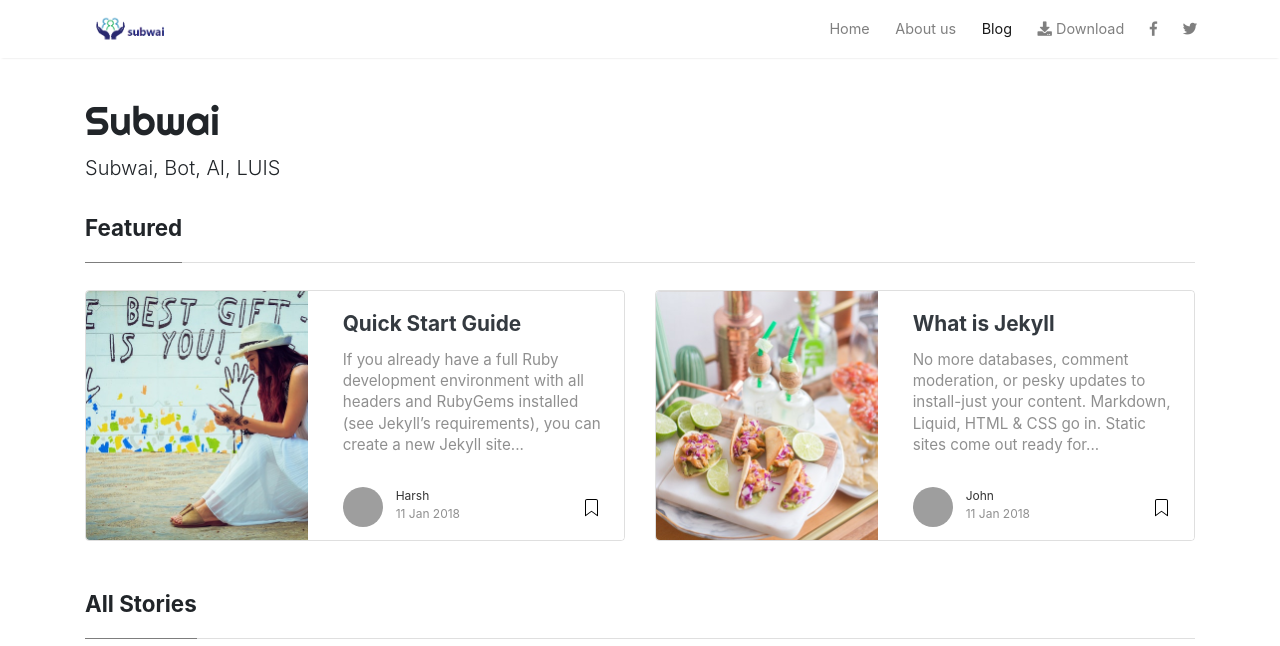
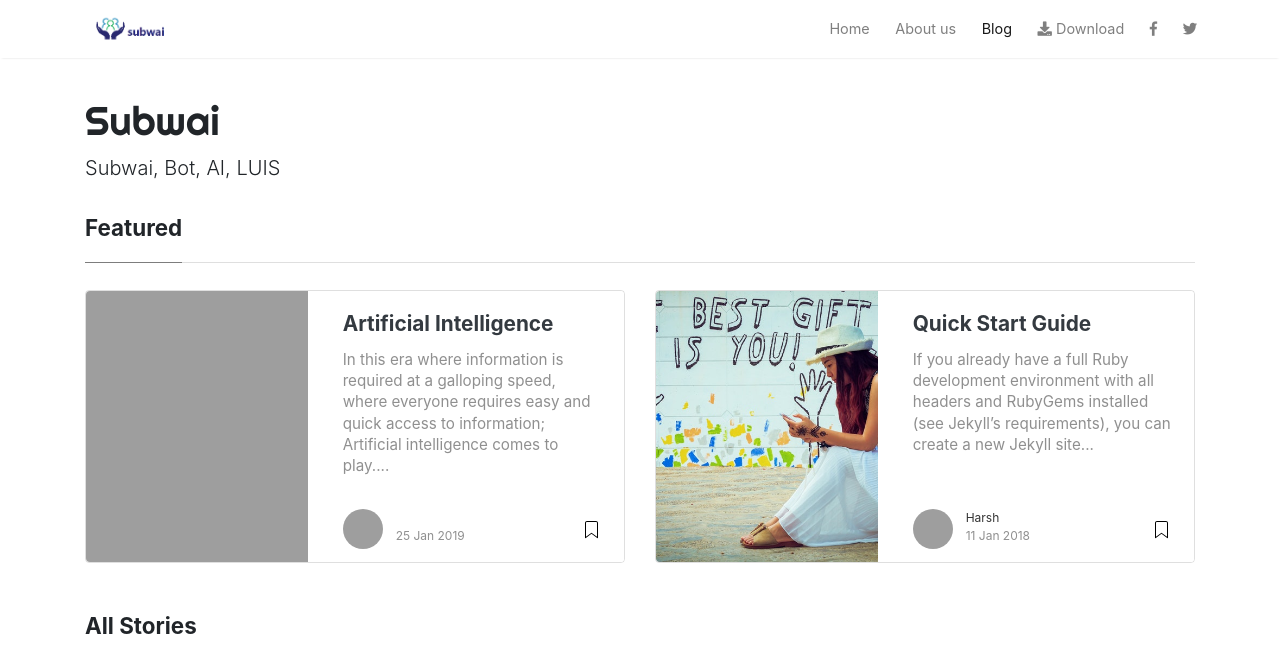
Before and after one commit to harshgupta88/askPio_blog, a Jekyll site: the page built from index.html, in a window 1280 px wide and 1400 px high, cut to the strip 0-646 px from the top of the window. Built offline with Jekyll 4.4.1, drawn with Linux system fonts in a browser that asks for light colours; nearby versions of some CDN libraries; the list of posts is cut into pages by our own code; comment, search, counter and statistics services are not loaded; some of the changed lines change nothing that is shown; some of the changed text lies outside the part shown; grey boxes are pictures that could not be loaded.

Commit message:
Adding blog 1
@harshgupta71

```diff
--- a/_config.yml
+++ b/_config.yml
@@ -21,11 +21,11 @@
     twitter: https://twitter.com/
     description: "Subwai Description"
   john:
-    name: Harsh
-    display_name: John
+    name: Rinkal
+    display_name: Rinkal
     gravatar: b1cc14991db7a456fcd761680bbc8f81
-    email: wowthemesnet@gmail.com
-    web: https://www.wowthemes.net
+    email: info.subwai@gmail.com
+    web: https://blog.subwai.net
     twitter: https://twitter.com/wowthemesnet
     description: "This is the author box. Write a short description of the author here. You are currently previewing Mediumish demo, a Jekyll template compatible with Github pages."
 
--- a/_layouts/default.html
+++ b/_layouts/default.html
@@ -172,7 +172,7 @@
                  Copyright © {{ site.time | date: "%Y" }} {{ site.name }}
             </div>
             <div class="col-md-6 col-sm-6 text-center text-lg-right">
-                <a target="_blank" href="https://www.wowthemes.net">Mediumish Theme</a> by WowThemes.net
+                <a target="_blank" href="{{site.mainurl}}">Subwai</a>
             </div>
         </div>
     </div>
--- a/_posts/2018-01-11-customer-service.md
+++ /dev/null
@@ -1,21 +0,0 @@
----
-layout: post
-title:  "What is Jekyll"
-author: john
-categories: [ Jekyll, tutorial ]
-image: assets/images/11.jpg
-featured: true
-hidden: true
----
-
-No more databases, comment moderation, or pesky updates to install-just your content. Markdown, Liquid, HTML & CSS go in. Static sites come out ready for deployment. Permalinks, categories, pages, posts, and custom layouts are all first-class citizens here.
-
-Sick of dealing with hosting companies? GitHub Pages are powered by Jekyll, so you can easily deploy your site using GitHub for free-custom domain name and all.
-
-## What is Jekyll?
-
-Jekyll is a simple, blog-aware, static site generator.
-
-You create your content as text files (Markdown), and organize them into folders. Then, you build the shell of your site using Liquid-enhanced HTML templates. Jekyll automatically stitches the content and templates together, generating a website made entirely of static assets, suitable for uploading to any server.
-
-Jekyll happens to be the engine behind GitHub Pages, so you can host your project’s Jekyll page/blog/website on GitHub’s servers for free.
--- /dev/null
+++ b/_posts/2019-01-25-artificial-intelligence.md
@@ -0,0 +1,22 @@
+---
+layout: post
+title:  "Artificial Intelligence"
+author: rinkal
+categories: [ subwai, ai ]
+image: assets/images/01252019_ai.jpg
+featured: true
+hidden: true
+---
+
+In this era where information is required at a galloping speed, where everyone requires easy and quick access to information; Artificial intelligence comes to play.
+
+Be it an individual or a business peer or it may be a student or an expert each of them like their query to be answered within no time. Where everyone is busy in their task, one likes to get their every task solved at the same platform. AI solves this problem for us.
+
+Staying Connected has become an integrated part of our life. Stronger networks have become essential component of this competitive era. AI supported technologies solves the task in an easier and requisite manner.
+
+Keeping manual records, files, database is no longer in life now. When one has switched to automation in almost every aspect, he has also become vulnerable to the cyber-attacks. Hence being secured before going digital has become our topmost priority. Here again Artificial Intelligence comes to foreplay.
+The key part is where there are three problems, there is only one solution i.e. Artificial Intelligence.
+
+What if all the above problems are solved at one platform? And that too is using a personal assistant. Here Artificial Intelligence supported bot technology comes in action. Using LUIS our digital assistants would be available to us to perform the tasks for us.
+
+Subwai has brought with it this unique platform with bot supported technology and LUIS. Be it the problem of remembering so many passwords, or scheduling/rescheduling your meeting, or monthly/daily/annual performance analysis, conveying a message to your personal group or setting personal/business reminders. Subwai proposes the solution to all.
```
Also changed, not shown: assets/images/01252019_ai.png (added).
